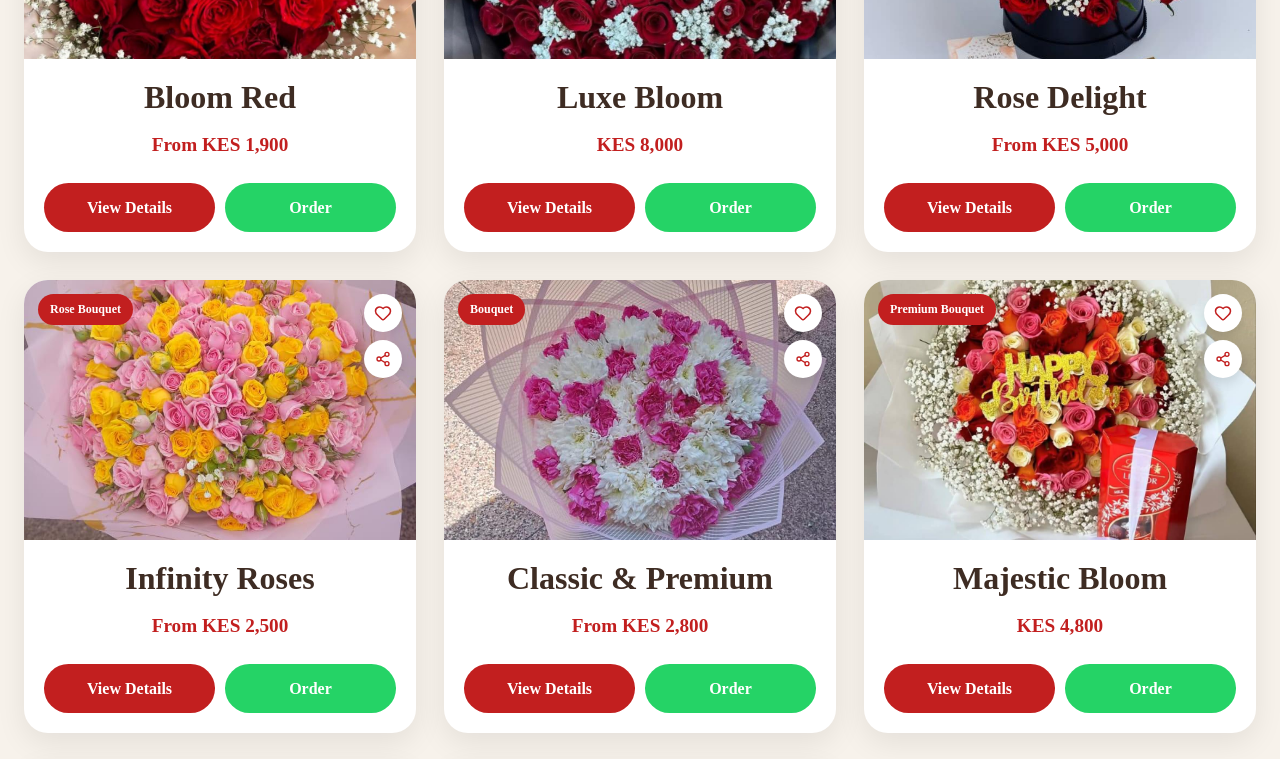
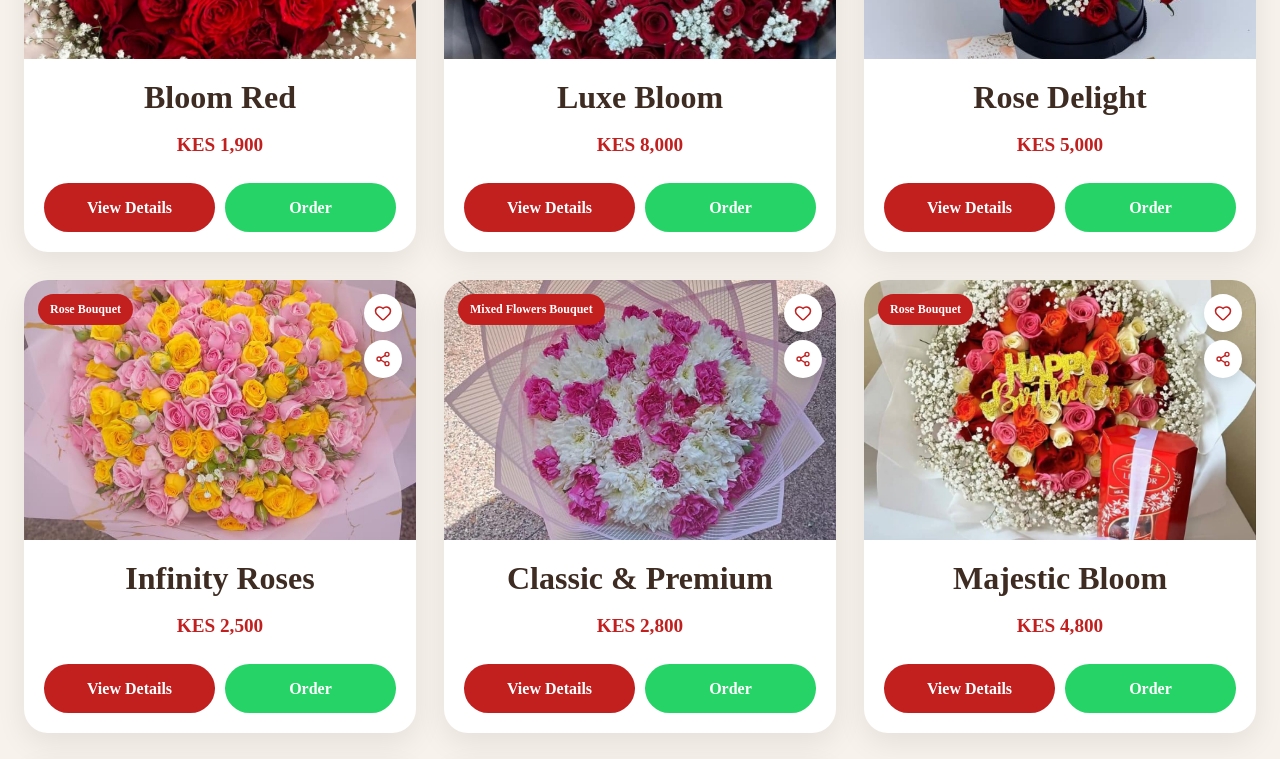
Before and after one commit to ENKY2020/Anivast-Flowers, a Next.js app: page / in a window 1280 px wide. Shown: the part 1600-2359 px from the top of the page. Built offline with nearby package versions, Linux system fonts and the light colour scheme; no server answers; the database is empty.

Commit message:
Refactor flower categories and pricing structure

```diff
--- a/src/data/flowers.ts
+++ b/src/data/flowers.ts
@@ -4,8 +4,8 @@ export const flowers = [
     name: "Bloom Red",
     slug: "bloom-red",
     image: "/images/flowers/bloom-red.jpg",
-    price: "From KES 1,900",
-    category: "Bouquet",
+    price: "KES 1,900",
+    category: "Rose Bouquet",
   },
 
   {
@@ -14,7 +14,7 @@ export const flowers = [
     slug: "luxe-bloom",
     image: "/images/flowers/luxe-bloom.jpg",
     price: "KES 8,000",
-    category: "Premium Bouquet",
+    category: "Rose Bouquet",
   },
 
   {
@@ -22,7 +22,7 @@ export const flowers = [
     name: "Rose Delight",
     slug: "rose-delight",
     image: "/images/flowers/rose-delight.jpg",
-    price: "From KES 5,000",
+    price: "KES 5,000",
     category: "Rose Bouquet",
   },
 
@@ -31,7 +31,7 @@ export const flowers = [
     name: "Infinity Roses",
     slug: "infinity-roses",
     image: "/images/flowers/infinity-roses.jpg",
-    price: "From KES 2,500",
+    price: "KES 2,500",
     category: "Rose Bouquet",
   },
 
@@ -40,8 +40,8 @@ export const flowers = [
     name: "Classic & Premium",
     slug: "classic-premium",
     image: "/images/flowers/classic-premiums.jpg",
-    price: "From KES 2,800",
-    category: "Bouquet",
+    price: "KES 2,800",
+    category: "Mixed Flowers Bouquet",
   },
 
   {
@@ -50,7 +50,7 @@ export const flowers = [
     slug: "majestic-bloom",
     image: "/images/flowers/majestic-bloom.jpg",
     price: "KES 4,800",
-    category: "Premium Bouquet",
+    category: "Rose Bouquet",
   },
 
   {
@@ -59,7 +59,7 @@ export const flowers = [
     slug: "crimson-bouquet",
     image: "/images/flowers/crimson-bouquet.jpg",
     price: "KES 4,000",
-    category: "Bouquet",
+    category: "Mixed Flowers Bouquet",
   },
 
   {
@@ -67,8 +67,8 @@ export const flowers = [
     name: "Emerald Bliss",
     slug: "emerald-bliss",
     image: "/images/flowers/emerald-bliss.jpg",
-    price: "From KES 5,800",
-    category: "Premium Bouquet",
+    price: "KES 4,800",
+    category: "Mixed Flowers Bouquet",
   },
 
   {
@@ -76,8 +76,8 @@ export const flowers = [
     name: "Blush Elegance",
     slug: "blush-elegance",
     image: "/images/flowers/blush-elegance.jpg",
-    price: "From KES 2,500",
-    category: "Bouquet",
+    price: "KES 2,500",
+    category: "Mixed Flowers Bouquet",
   },
 
   {
@@ -86,7 +86,7 @@ export const flowers = [
     slug: "blooms-in-harmony",
     image: "/images/flowers/blooms-in-harmony.jpg",
     price: "KES 8,000",
-    category: "Basket Arrangement",
+    category: "Basket Arrangement Bouquet",
   },
 
   {
@@ -94,8 +94,8 @@ export const flowers = [
     name: "Lily Charm",
     slug: "lily-charm",
     image: "/images/flowers/lily-charm.jpg",
-    price: "KES 3,500",
-    category: "Lily Bouquet",
+    price: "KES 4,500",
+    category: "Mixed Flowers Bouquet",
   },
 
   {
@@ -103,7 +103,7 @@ export const flowers = [
     name: "Money Bouquet",
     slug: "money-bouquet",
     image: "/images/flowers/money-bouquet.jpg",
-    price: "Custom Pricing",
+    price: "KES 2000",
     category: "Money Bouquet",
   },
 
@@ -112,8 +112,8 @@ export const flowers = [
     name: "Snack Bouquet",
     slug: "snack-bouquet",
     image: "/images/flowers/snack-bouquet.jpg",
-    price: "Preorder",
-    category: "Gift Bouquet",
+    price: "KES 3,000",
+    category: "Basket Arrangement Bouquet",
   },
 
   {
@@ -121,7 +121,7 @@ export const flowers = [
     name: "Luminous Bliss",
     slug: "luminous-bliss",
     image: "/images/flowers/luminous-bliss.jpg",
-    price: "Contact For Price",
-    category: "Premium Bouquet",
+    price: "KES 3,500",
+    category: "Mixed Flowers Bouquet",
   },
 ];
```
